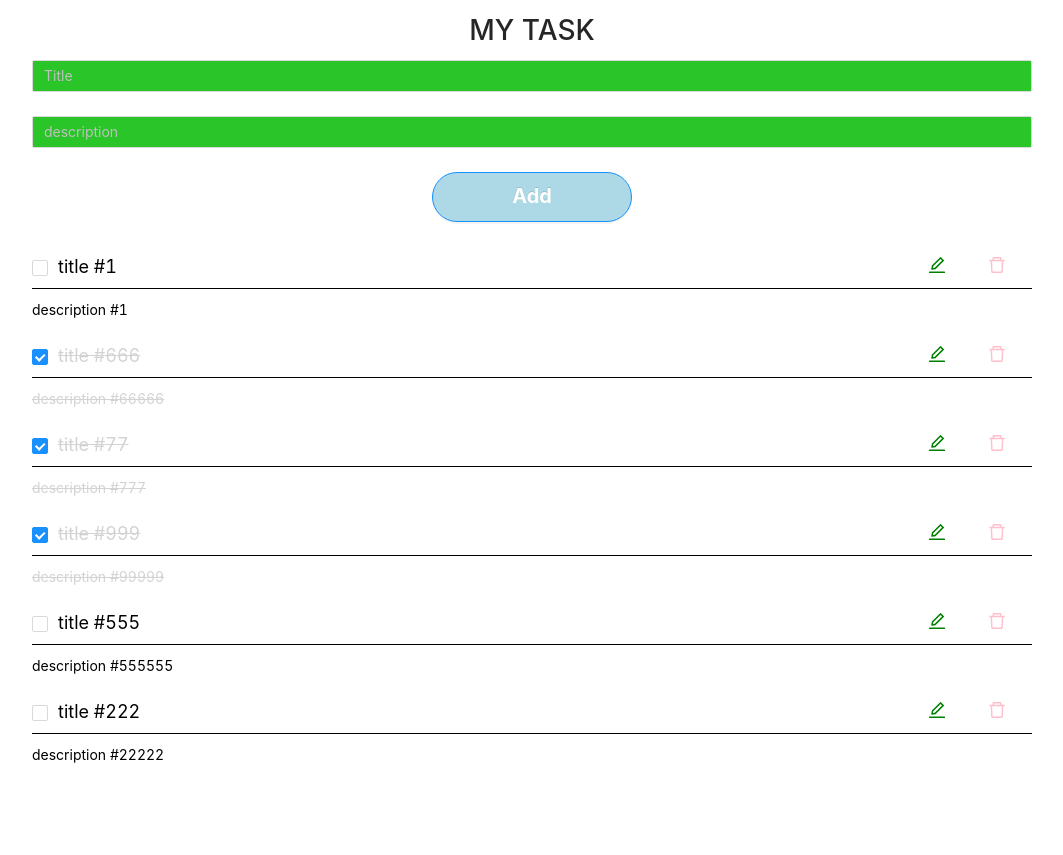
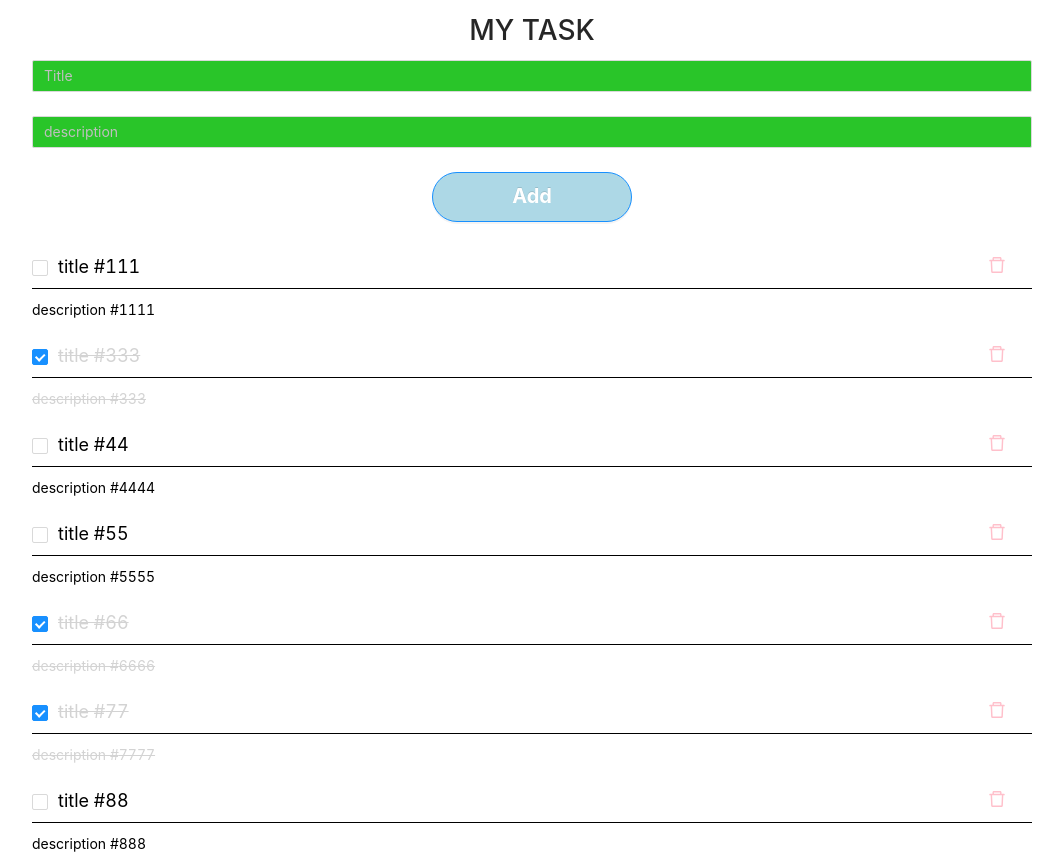
Before and after one commit to Maroon77/myTodo, a React (Create React App) app: page / in a window 1280 px wide. Shown: the whole page, without its empty margins (108-1171 px from the left). Before the commit the page ends 800 px from the top, so only its background shows below. Built offline with nearby package versions, Linux system fonts and the light colour scheme; data requests are answered from the project's data file.

Commit message:
feat: use react query to fetch api (lists add delete)

```diff
--- a/__json_server__/db.json
+++ b/__json_server__/db.json
@@ -1,38 +1,43 @@
 {
   "lists": [
     {
-      "id": 1,
-      "title": "1",
-      "description": "1",
+      "title": "111",
+      "description": "1111",
+      "id": 10,
       "checked": false
     },
     {
-      "title": "666",
-      "description": "66666",
-      "id": 4,
+      "title": "333",
+      "description": "333",
+      "id": 11,
+      "checked": true
+    },
+    {
+      "title": "44",
+      "description": "4444",
+      "id": 12
+    },
+    {
+      "title": "55",
+      "description": "5555",
+      "id": 13
+    },
+    {
+      "title": "66",
+      "description": "6666",
+      "id": 14,
       "checked": true
     },
     {
       "title": "77",
-      "description": "777",
-      "id": 5,
+      "description": "7777",
+      "id": 15,
       "checked": true
     },
     {
-      "title": "999",
-      "description": "99999",
-      "id": 7,
-      "checked": true
-    },
-    {
-      "title": "555",
-      "description": "555555",
-      "id": 8
-    },
-    {
-      "title": "222",
-      "description": "22222",
-      "id": 9
+      "title": "88",
+      "description": "888",
+      "id": 16
     }
   ]
 }
--- a/src/screens/lists/index.tsx
+++ b/src/screens/lists/index.tsx
@@ -2,93 +2,39 @@ import styled from 'styled-components'
 import { ListForm } from "./listForm"
 import { Header } from "./header"
 import { Lists } from "./lists"
-import { useEffect, useState } from 'react'
+import { useState } from 'react'
 import { ListModal } from 'components/list-modal'
 import { IList } from "types/lists";
-import { useQuery } from 'react-query'
 import { useDocumentTitle } from 'utils'
 import { ErrorBox } from 'components/lib'
 import { useLists } from './util'
-import { http } from 'utils/http'
 
 
 export const List = () => {
     useDocumentTitle('列表')
 
-    const [lists, setLists] = useState<IList[]>([])
+    const { isLoading, error, data: mylist = [] } = useLists();
+
     const [isModalVisible, setIsModalVisible] = useState(false);
+
     const [editingItem, setEditingItem] =  useState<IList | null>(null);
-
-    // TODO: 使用react query实现异步数据请求
-    // const { isLoading, error, data: mylist } = useLists();
-    // const { mutateAsync, error: isAddError, isLoading: isAddLoading } = useAddList()
-
-    const fetchLists = () => {
-        http('lists').then(data => setLists(data))
-    }
-
-    useEffect(() => {
-        fetchLists()
-    }, [])
-
-    const onAdd = (values: any) => {
-        // TODO：使用react query实现异步添加数据
-        // mutateAsync({...values, checked: false}).then(() => {
-        //     // 重置表单？
-        // })
-
-        // setLists([...lists, {
-        //     id: lists.length + 2,
-        //     checked: false,
-        //     ...values
-        // }])
-        fetchLists()
-    }
-
-    const onCheckStatusChange = (id: number) => {
-        // const newItems = lists.map(item => {
-        //     if(item.id === id){
-        //         return {
-        //             ...item,
-        //             checked: !item.checked
-        //         }
-        //     }
-        //     return {...item}
-        // })
-        // setLists(newItems)
-        fetchLists()
-    }
-
-    const onEdit = (item: IList) => {
-        console.log(item)
-        //TODO: 弹窗
-        setIsModalVisible(true)
-        setEditingItem(item)
-    }
-
-    const onDelete = (id: number) => {
-        // const newItems = lists.filter(item => item.id !== id)
-        // setLists(newItems)
-        fetchLists()
-    }
+    // const onEdit = (item: IList) => {
+    //     console.log(item)
+    //     //TODO: 弹窗
+    //     setIsModalVisible(true)
+    //     setEditingItem(item)
+    // }
 
     const close = () => {
         setIsModalVisible(false)
     }
 
-    // if (isLoading) return <h1>loading...</h1>
-
-    // if (error) return <ErrorBox error={error} />
-
     return (
         <Container>
             <Header />
-            <ListForm onAdd={ onAdd }/>
-            <Lists
-                lists={lists}
-                onCheckStatusChange={onCheckStatusChange}
-                onDelete={onDelete}
-                onEdit={onEdit}/>
+            <ListForm/>
+            <Lists lists={mylist} loading={isLoading}/>
+            <ErrorBox error={error} />
             <ListModal
                 isModalVisible={isModalVisible}
                 editingItem={editingItem}
--- a/src/screens/lists/listForm.tsx
+++ b/src/screens/lists/listForm.tsx
@@ -1,28 +1,17 @@
-import { Button, Form, Input } from 'antd';
+import { Form } from 'antd';
 import { AddButton, GreenInput } from 'components/style';
-import styled from 'styled-components'
-import { http } from 'utils/http';
+import { IList } from 'types/lists';
+import { useAddList } from './util';
 
-interface FormItemProps{
-    title: string,
-    description: string
-}
+export const ListForm = () => {
+    const [listForm] = Form.useForm();
+    const { mutateAsync: addMutate, isLoading}= useAddList()
 
-interface ListFormProps {
-    onAdd: (values: FormItemProps) => void
-}
-
-export const ListForm = ({onAdd} : ListFormProps) => {
-    const [listForm] = Form.useForm();
-
-    const onFinish = (values: FormItemProps) => {
-        listForm.resetFields();
-        http(`lists`, {
-            method: 'POST',
-            data: values
-        }).then(data => {
-            // TODO: 添加成功，刷新列表
-           onAdd(values)
+    const onFinish = (values: Partial<IList>) => {
+        // 警告: 自定义hook不能在函数里使用！！！
+        // const { mutateAsync: addMutate}= useAddList()
+        addMutate(values).then(() => {
+            listForm.resetFields();
         })
     };
 
@@ -45,8 +34,7 @@ export const ListForm = ({onAdd} : ListFormProps) => {
                 <GreenInput placeholder='description' />
             </Form.Item>
             <Form.Item>
-                {/* <AddButton type="primary" htmlType="submit" loading={addLoading}> */}
-                <AddButton type="primary" htmlType="submit">
+                <AddButton type="primary" htmlType="submit" loading={isLoading}>
                     Add
                 </AddButton>
             </Form.Item>
--- a/src/screens/lists/lists.tsx
+++ b/src/screens/lists/lists.tsx
@@ -5,39 +5,16 @@ import {
   } from '@ant-design/icons';
 import styled from 'styled-components'
 import { IList } from "types/lists";
-import { http } from "utils/http";
+import { useDeleteList, useEditList } from "./util";
 
 interface ListsProps {
     lists: IList[],
-    onCheckStatusChange?: (checked: number) => void,
-    onDelete?: (id: number) => void,
-    onEdit?: (item: IList) => void
+    loading: boolean,
 }
 
-export const Lists = ({ lists, onCheckStatusChange, onDelete, onEdit }: ListsProps) => {
-
-    const changeCheckStatus = (id: number, checked: boolean) => {
-        http(`lists/${id}`, {
-            method: 'PATCH',
-            data: {checked: !checked}
-        }).then(data => {
-            // TODO: 修改状态成功，刷新列表
-            onCheckStatusChange?.(id)
-        })
-    }
-
-    const editItem = (item: IList) => {
-        onEdit?.(item)
-    }
-
-    const deleteItem = (id: number) => {
-        http(`lists/${id}`, {
-            method: 'DELETE'
-        }).then(data => {
-            // TODO: 删除成功，刷新列表
-            onDelete?.(id)
-        })
-    }
+export const Lists = ({ lists, loading }: ListsProps) => {
+    const { mutateAsync: deleteMutate } = useDeleteList()
+    const { mutateAsync: editMutate } = useEditList()
 
     return (
         <div>
@@ -46,16 +23,16 @@ export const Lists = ({ lists, onCheckStatusChange, onDelete, onEdit }: ListsPro
                     <div key={item.id}>
                         <Item >
                             <div>
-                                <Checkbox checked={item.checked} onChange={() => changeCheckStatus(item.id, item.checked)}/>
+                                <Checkbox checked={item.checked} onChange={() => editMutate({id: item.id, checked: !item.checked})}/>
                                 <Text checked={item.checked}>title #{item.title}</Text>
                             </div>
                             <div>
-                                <Button type="link" onClick={() => editItem(item)}>
+                                {/* <Button type="link" onClick={() => editMutate(item)}>
                                     <EditOutlined
                                         style={{color: 'green', fontSize: '1.8rem', marginRight: '1rem'}}
                                     />
-                                </Button>
-                                <Button type="link" onClick={() => deleteItem(item.id)}>
+                                </Button> */}
+                                <Button type="link" onClick={() => deleteMutate({id: item.id})}>
                                     <DeleteOutlined
                                         style={{color: 'pink', fontSize: '1.8rem', marginRight: '1rem'}}
                                     />
--- a/src/screens/lists/util.ts
+++ b/src/screens/lists/util.ts
@@ -1,43 +1,93 @@
 import { useQuery, useMutation, useQueryClient } from "react-query";
 import { IList } from "types/lists";
+import { http } from "utils/http";
 
 const API_URL = "http://localhost:3001"
 
+/**
+ * 获取列表
+ * @returns
+ */
 export const useLists = () => {
     // 使用泛型useQuery<IList[], Error>解决后面error.message报错的问题
     // 也可以使用类型守卫和ErrorBox组件解决
-    // return useQuery<IList[]>('lists', async () => {
-    //     const response = await fetch(`${API_URL}/lists`)
-    //     if(!response.ok){
-    //         throw new Error('not ok')
-    //     }
-    //     return response.json()
-    // })
+    return useQuery<IList[]>('lists', async () => {
+        return http('lists')
+    })
   };
 
-// export const useEditList = () => {
-//     const queryClient = useQueryClient()
+/**
+ * 添加列表项
+ * @returns
+ */
+export const useAddList = () => {
+    const queryClient = useQueryClient()
+    return useMutation(
+        (params: Partial<IList>) =>
+        http('lists', {
+            method: "POST",
+            data: params
+        }),
+        {
+            onSuccess: () => {
+                console.log("add success");
+                queryClient.invalidateQueries('lists')
+            }
+        }
+    )
+}
 
-//     return useMutation(() => {
+/**
+ * 删除列表项
+ * @returns
+ */
+export const useDeleteList = (() => {
+    const queryClient = useQueryClient();
+    return useMutation(
+        ({ id }: { id: number }) =>
+        http(`lists/${id}`, {
+            method: 'DELETE'
+        }),
+        {
+            onSuccess: () => {
+                console.log('delete success');
+                queryClient.invalidateQueries('lists')
+            }
+        }
+    )
+})
 
-//     }, {
-//         onSuccess: () => {
-//             queryClient.invalidateQueries('lists')
-//         }
-//     })
-// }
-
-// export const useAddList = () => {
-//     const queryClient = useQueryClient()
-
-//     return useMutation(() => {
-
-//     }, {
-//         onSuccess: () => {
-//             queryClient.invalidateQueries('lists')
-//         }
-//     })
-// }
+/**
+ * 编辑列表
+ * 改变状态
+ * TODO:弹窗改变数据
+ * @returns
+ */
+export const useEditList = () => {
+    const queryClient = useQueryClient()
+    const queryKey = ["lists"]
+    return useMutation(
+        (params: Partial<IList>) =>
+            http(`lists/${params.id}`, {
+                method: "PATCH",
+                data: params
+            }),
+            {
+                onSuccess: () => queryClient.invalidateQueries(queryKey),
+                //实现乐观更新
+                // async onMutate(target){
+                //     const previousLists = queryClient.getQueryData(queryKey)
+                //     queryClient.setQueryData(queryKey, (old?: IList[]) => {
+                //         return old?.map( list => list.id === target.id ? {...list, ...target}: list) || []
+                //     })
+                //     return {previousLists}
+                // },
+                // onError(error, newItem, context){
+                //     queryClient.setQueryData(queryKey, context?.previousLists)
+                // }
+            }
+        )
+}
 
 export const useList = (id?: number) => {
     return useQuery<IList>(["list", {id}], async () => {
@@ -50,7 +100,3 @@ export const useList = (id?: number) => {
         enabled: !!id   //或者Boolean(id), 这个配置的意思是只有当id有值的时候，才会触发useList里的请求方法
     })
 }
-
-export const useDeleteList = () => {
-
-}
```
